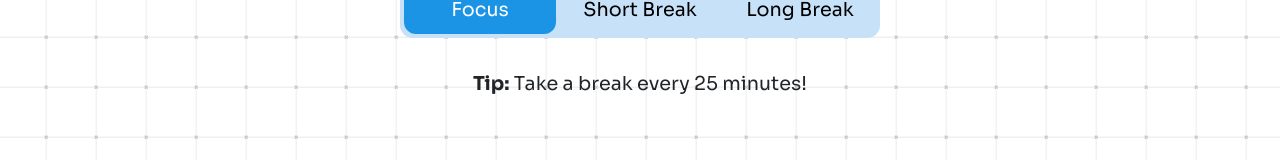
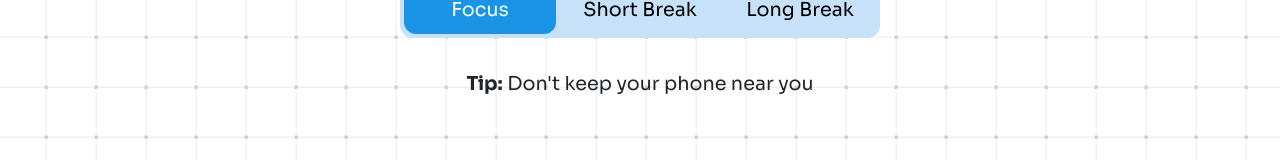
Before and after one commit to AtulACleaver/cal-track, a React (Create React App) app: page / in a window 1280 px wide. Shown: the part 509-669 px from the top of the page. Built offline with nearby package versions, Linux system fonts and the light colour scheme.

Commit message:
Added Tips that changes based upon the status

```diff
--- a/src/components/Pomodoro.jsx
+++ b/src/components/Pomodoro.jsx
@@ -1,10 +1,9 @@
 import "../css/Navbar.css";
 import "../css/main.css";
 import Tags from "./Tags.jsx";
-import restart from "../img/restart.svg";
-// import settings from '../img/settings.svg'
 import { useContext, useEffect } from "react";
 import { StateContext } from "./StateProvider";
+import Tips from "./Tips.jsx";
 
 function Pomodoro() {
   const {time, setTime, isActive, setIsActive} = useContext(StateContext);
@@ -30,9 +29,6 @@ function Pomodoro() {
 
   return (
     <div className="pomo-container">
-      <div className="pomo-settings">
-        {/* <img src={settings} alt="Settings" className="pomo-setting-icon" /> */}
-      </div>
       <h1 className="pomo-timer">{getTime(time)}</h1>
       <div className="pomo-buttons">
         <button className="pomo-button" onClick={toggleClock}>{isActive ? "Stop" : "Start"}</button>
@@ -41,9 +37,7 @@ function Pomodoro() {
         <Tags />
       </div>
       <div className="pomo-tip">
-        <p className="pomo-tip">
-          <b>Tip:</b> Take a break every 25 minutes!
-        </p>
+          <Tips />
       </div>
     </div>
   );
--- a/src/components/StateProvider.jsx
+++ b/src/components/StateProvider.jsx
@@ -7,33 +7,40 @@ const StateProvider = ({ children }) => {
     const [shortBreakTime, setShortBreakTime] = useState(5 * 60);
     const [longBreakTime, setLongBreakTime] = useState(30 * 60);
     const [initTime, setInitTime] = useState(0);
+    const [focusTip, setFocusTip] = useState("Don't keep your phone near you");
+    const [shortBreakTip, setShortBreakTip] = useState("Take a walk or stretch");
+    const [longBreakTip, setLongBreakTip] = useState("Get some coffee or a snack");
 
   const [activeTag, setActiveTag] = useState(0);
   const [time, setTime] = useState(100);
   const [isActive, setIsActive] = useState(false);
+  const [getTip, setGetTip] = useState(0);
 
   useEffect(() => {
     switch(activeTag){
         case 0:
             setTime(focusTime);
             setInitTime(focusTime);
+            setGetTip(focusTip);
             break
         case 1:
             setTime(shortBreakTime);
             setInitTime(shortBreakTime);
+            setGetTip(shortBreakTip);
             break
         case 2:
             setTime(longBreakTime);
             setInitTime(longBreakTime);
+            setGetTip(longBreakTip);
             break
         default:
             break;
     }
-  }, [activeTag, focusTime, shortBreakTime, longBreakTime]);
+  }, [activeTag, focusTime, shortBreakTime, longBreakTime, focusTip, shortBreakTip, longBreakTip]);
 
   return (
     <StateContext.Provider
-      value={{ activeTag, setActiveTag, isActive, setIsActive, time, setTime }}
+      value={{ activeTag, setActiveTag, isActive, setIsActive, time, setTime, getTip, setGetTip }}
     >
       {children}
     </StateContext.Provider>
--- /dev/null
+++ b/src/components/Tips.jsx
@@ -0,0 +1,14 @@
+import React from 'react'
+import { useContext} from "react";
+import { StateContext } from "./StateProvider";
+
+function Tips() {
+    const {getTip, setGetTip} = useContext(StateContext);
+  return (
+    <div>
+        <b>Tip:</b> {getTip}
+    </div>
+  )
+}
+
+export default Tips
```
